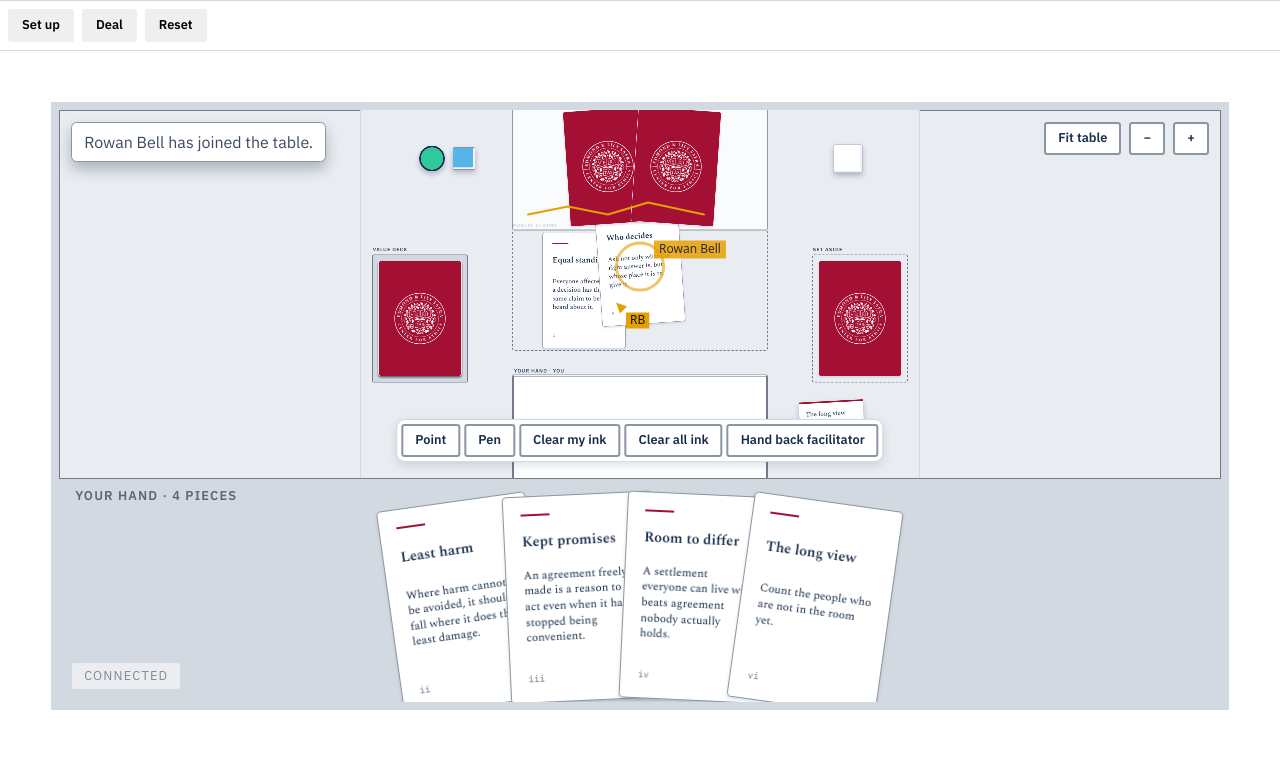
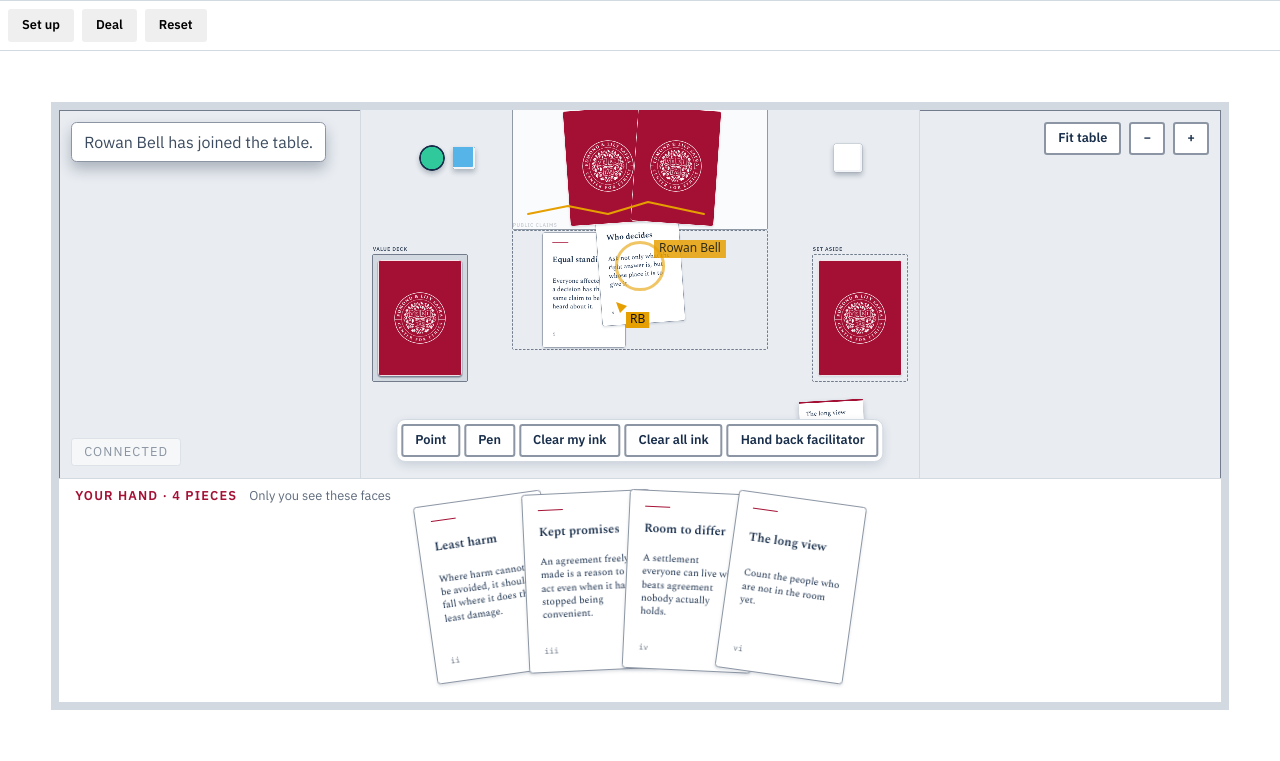
Before and after one commit to tperry17/Ethics-Sandbox-Virtual-Tabletop, a FastAPI app: page /table-preview in a window 1280 px wide. Shown: the part 121-882 px from the top of the page. Run offline with FastAPI, Linux system fonts and the light colour scheme.

Commit message:
Dock the hand below the table; one size for a deck's pictures
The hand tray is now a strip docked below the table instead of a layer
over its bottom edge. It is there whenever the viewer has a private hand,
with "Only you see these faces" and, while empty, a dashed box saying
where dealt cards land; the viewer's own hand zone is no longer drawn on
the table as well. The surface no longer subtracts the tray when fitting.

A card's picture now takes a fixed share of the card's height (30% of the
card, by container query), and the words take the spare height, so every
card of a deck shows its picture at one size and one place. The two city
seals were drawn at different sizes only because their accounts differ in
length; the city cards are taller (580) so the seals stay large.

Co-Authored-By: Claude Opus 5.5 <noreply@anthropic.com>
Claude-Session: https://claude.ai/code/session_01M3dVs7pB2kjbCxKgzJM3LA

```diff
--- a/client/src/interaction.ts
+++ b/client/src/interaction.ts
@@ -374,7 +374,6 @@ export class InteractionController {
     }
     this.gesture = { kind: "drag", pointerId: press.pointerId, pieces };
     this.table.interacting = true;
-    this.table.inviteTray(true);
     this.continueDrag(pieces, event);
   }
 
@@ -489,7 +488,6 @@ export class InteractionController {
     this.table.setDropTarget(null);
     this.table.setStackTarget(null);
     this.table.setTrayTarget(false);
-    this.table.inviteTray(false);
     this.table.interacting = false;
   }
 
--- a/sandbox/games/democracy_room/game.yaml
+++ b/sandbox/games/democracy_room/game.yaml
@@ -28,7 +28,7 @@ components:
       body: account
       image: image
       width: 300
-      height: 480
+      height: 580
   pieces:
     - {id: d6, kind: die, title: Die, faces: ["1", "2", "3", "4", "5", "6"]}
     - {id: cube-1, kind: cube, title: Cube, tint_index: 0}
@@ -60,13 +60,13 @@ zones:
   - id: potamosia
     kind: tray
     label: Potamosia
-    rect: [40, 40, 360, 540]
+    rect: [40, 40, 360, 640]
     visibility: public
     layout: stack
   - id: hudrosia
     kind: tray
     label: Hudrosia
-    rect: [440, 40, 360, 540]
+    rect: [440, 40, 360, 640]
     visibility: public
     layout: stack
 
--- a/static/css/tabletop.css
+++ b/static/css/tabletop.css
@@ -64,7 +64,13 @@
 .piece--card[data-group="sidebar"] { border: var(--line-strong) solid var(--card-frame-sidebar); }
 .piece--card .piece__foot { display: flex; align-items: center; justify-content: space-between; align-self: end; gap: var(--space-2); }
 .piece--card .piece__badge { width: 1.4rem; height: 1.4rem; object-fit: contain; }
-.piece--card .piece__image { min-height: 0; max-width: 100%; object-fit: contain; }
+/* A card's picture takes the same share of every card of its size, however
+   long the words below it, so every card in a deck shows it at one size. */
+.piece--card { container-type: size; }
+/* Rows: the rubric, the picture, the title, the words, the foot. The words
+   take what is left, so the picture sits at the same height on every card. */
+.piece--card:has(.piece__image) { grid-template-rows: auto auto auto 1fr auto; }
+.piece--card .piece__image { grid-row: auto; flex: none; inline-size: 100%; block-size: 30cqh; min-height: 0; object-fit: contain; }
 
 .piece--card.is-face-down {
   place-items: center;
@@ -286,12 +292,14 @@
  *
  * Pieces are DOM elements inside a single transformed world layer, so card
  * text stays real text at any zoom. One canvas sits above them for ink and
- * pointers. The hand tray sits outside the world transform: your own hand
- * does not move when the table does.
+ * pointers. The hand tray sits outside the world transform, docked below the
+ * table: your own hand does not move when the table does.
  */
 
 .tabletop--live {
-  display: block;
+  display: flex;
+  flex-direction: column;
+  gap: 0;
   overflow: hidden;
   padding: 0;
   position: relative;
@@ -300,8 +308,9 @@
 }
 
 .tabletop__viewport {
-  position: absolute;
-  inset: 0;
+  position: relative;
+  flex: 1 1 auto;
+  min-height: 0;
   overflow: hidden;
   cursor: default;
 }
@@ -331,6 +340,7 @@
   pointer-events: none;
 }
 
+.tabletop__zones .zone[hidden] { display: none; }
 .tabletop__zones .zone {
   position: absolute;
   inset-block-start: 0;
@@ -446,37 +456,63 @@
 .toast--compact[data-level="warning"] { border-color: var(--accent-rubric); }
 
 .hand-tray {
-  position: absolute;
-  z-index: 2;
-  inset-block-end: 0;
-  inset-inline: 0;
+  position: relative;
+  flex: none;
   block-size: min(14rem, 30vh);
   overflow: hidden;
-  border-block-start: var(--line-hairline) solid var(--table-zone-outline);
-  background: var(--table-felt-edge);
+  border-block-start: var(--line-hairline) solid var(--surface-border);
+  background: var(--surface-page);
 }
 
-.hand-tray__label {
+.hand-tray__head {
   position: absolute;
   z-index: 1;
   inset-block-start: var(--space-2);
   inset-inline-start: var(--space-4);
+  display: flex;
+  flex-wrap: wrap;
+  align-items: baseline;
+  gap: var(--space-1) var(--space-3);
+}
+
+.hand-tray__label {
   margin: 0;
-  color: var(--text-on-felt);
+  color: var(--accent-rubric);
   font-family: var(--font-ui);
   font-size: var(--text-xs);
   font-weight: 600;
   letter-spacing: var(--tracking-label);
-  opacity: 0.8;
   text-transform: uppercase;
 }
+
+.hand-tray__note {
+  margin: 0;
+  color: var(--text-muted);
+  font-family: var(--font-ui);
+  font-size: var(--text-xs);
+}
+
+.hand-tray__empty {
+  position: absolute;
+  inset: calc(var(--space-2) + 1.5rem) var(--space-4) var(--space-4);
+  display: flex;
+  align-items: center;
+  margin: 0;
+  padding: 0 var(--space-4);
+  border: var(--line-strong) dashed var(--surface-border-strong);
+  border-radius: var(--radius-md);
+  background: var(--surface-sunken);
+  color: var(--text-secondary);
+  font-family: var(--font-reading);
+}
+.hand-tray__empty[hidden] { display: none; }
 
 /* `zoom` rather than a transform, so the fan's own coordinate space - which
    the layout arithmetic measures - stays in piece units while the whole
    hand is drawn small enough to sit in the tray. */
 .hand-tray__fan {
   position: relative;
-  zoom: 0.72;
+  zoom: 0.62;
   block-size: 100%;
   inline-size: 100%;
 }
@@ -1054,7 +1090,7 @@
 .tabletop__palette {
   position: absolute;
   z-index: 3;
-  inset-block-end: calc(min(14rem, 30vh) + var(--space-4));
+  inset-block-end: var(--space-4);
   inset-inline-start: 50%;
   transform: translateX(-50%);
   display: flex;
@@ -1067,7 +1103,6 @@
 }
 .tabletop__palette:empty { display: none; }
 .tabletop__palette .tabletop__tools { display: flex; gap: var(--space-1); }
-.tabletop:not(:has(.hand-tray:not([hidden]))) .tabletop__palette { inset-block-end: var(--space-4); }
 
 @media (max-width: 48rem) {
   .room { height: auto; min-height: 100vh; }
```
Also changed, not shown: CLAUDE.md (+4 -2 lines), client/src/table.ts (+28 -23 lines), client/tests/macros.spec.ts (+6 -0 lines), static/table/table.js.
